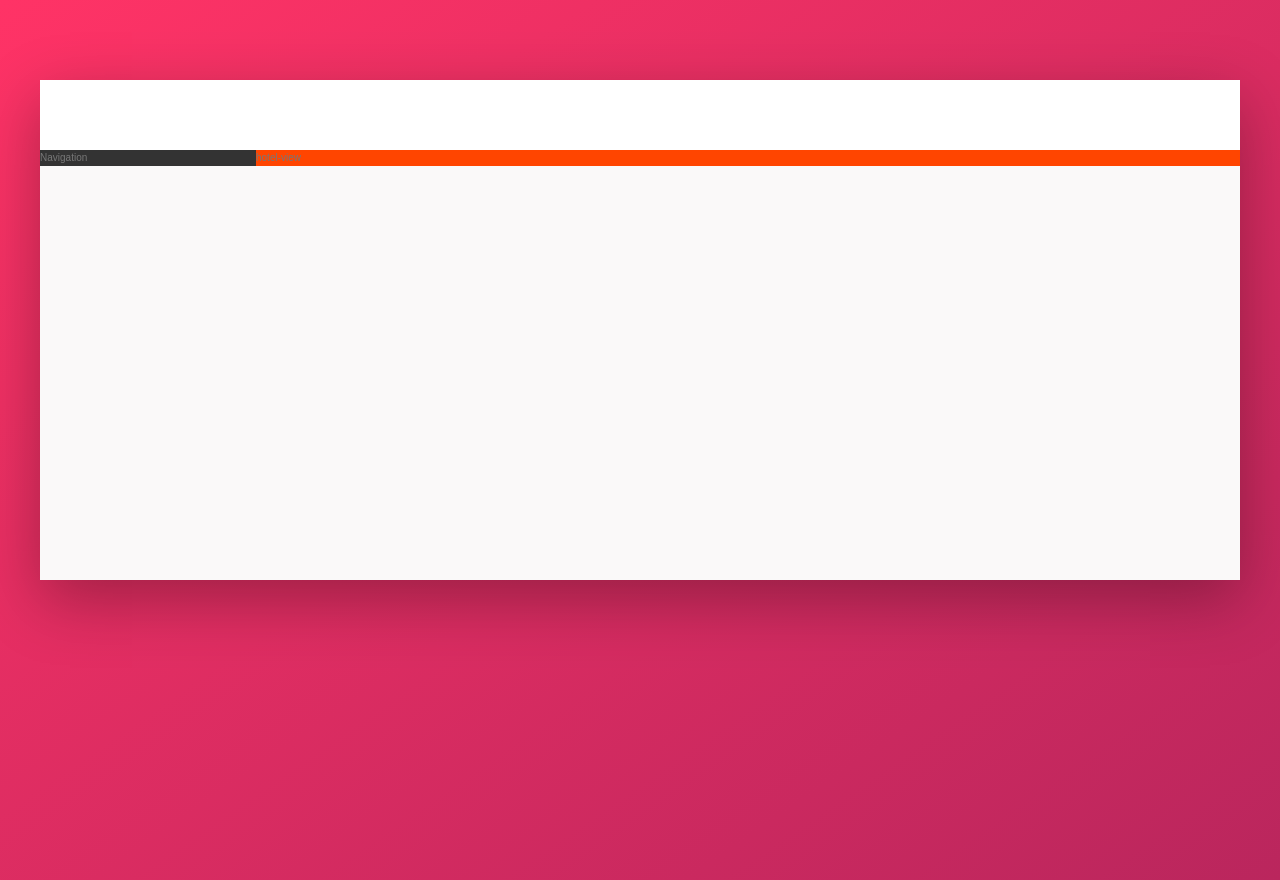
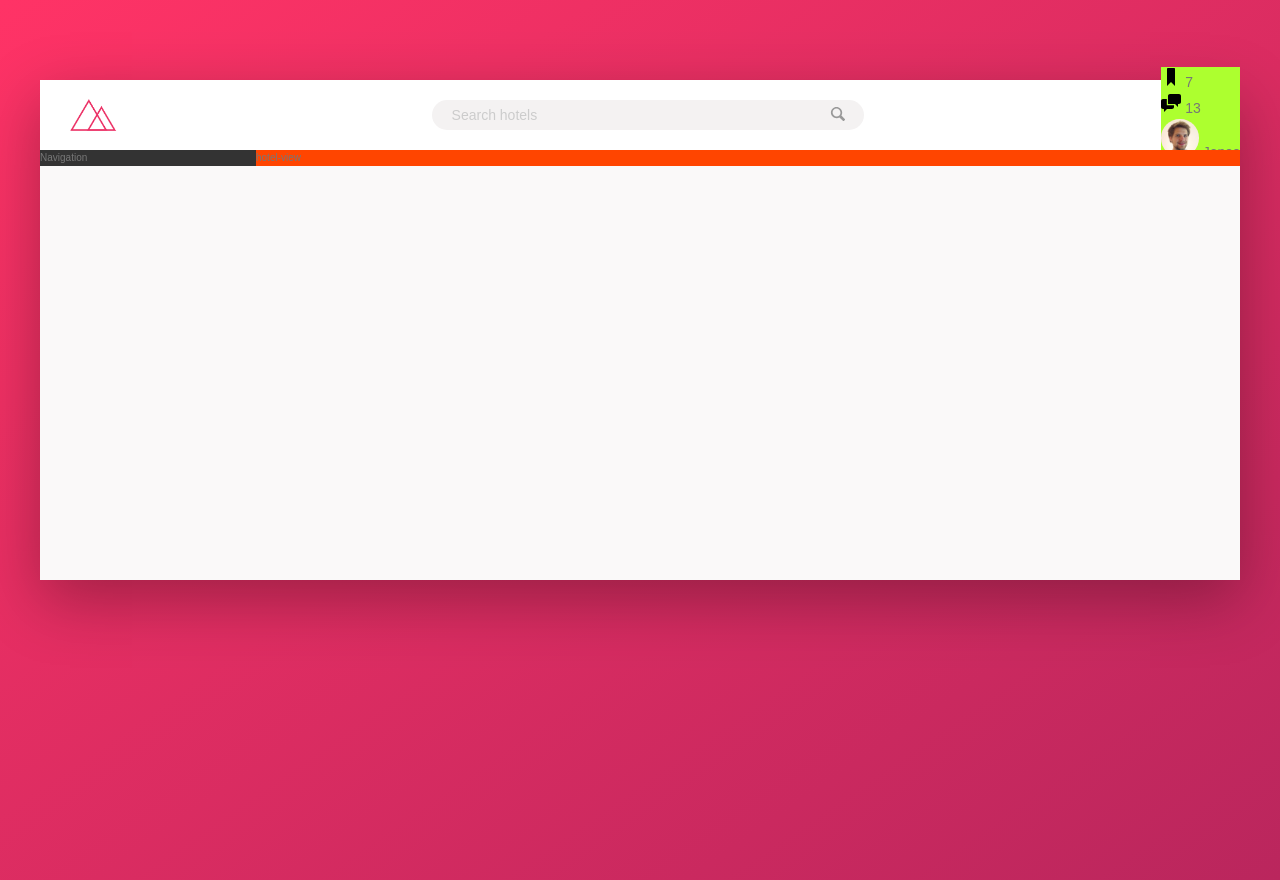
Before and after one commit to arnameti/trello-flexbox, a website: page index.html in a window 1280 px wide. Drawn offline with nearby package versions, Linux system fonts and the light colour scheme; files that its build step writes are made by us from their sources.

Commit message:
building header I

```diff
--- a/app/scss/layout/_header.scss
+++ b/app/scss/layout/_header.scss
@@ -0,0 +1,91 @@
+.header {
+  font-size: 1.4rem;
+  display: flex;
+  justify-content: space-between;
+  align-items: center;
+}
+
+.logo {
+  height: 3.25rem;
+  margin-left: 3rem;
+}
+
+.search {
+  flex: 0 0 40%;
+
+  display: flex;
+  align-items: center;
+  justify-content: center;
+
+  &__input {
+    font-family: inherit;
+    font-size: inherit;
+    background-color: var(--color-grey-light-2);
+    color: inherit;
+    border: none;
+    padding: 0.7rem 2rem;
+    border-radius: 100px;
+    width: 90%;
+    transition: all 0.2s;
+    margin-right: -3.5rem;
+
+    &:focus {
+      outline: none;
+      width: 100%;
+      background-color: var(--color-grey-light-3);
+    }
+
+    &::-webkit-input-placeholder {
+      font-weight: 100;
+      color: var(--color-grey-light-4);
+    }
+  }
+
+  &__input:focus + &__button {
+    background-color: var(--color-grey-light-3);
+  }
+
+  &__button {
+    border: none;
+    background-color: var(--color-grey-light-2);
+
+    &:focus {
+      outline: none;
+
+      &:active {
+        transform: translateY(2px);
+      }
+    }
+  }
+
+  &__icon {
+    height: 1.8rem;
+    width: 1.8rem;
+    fill: var(--color-grey-dark-3);
+  }
+}
+
+.user-nav {
+  background-color: greenyellow;
+  &__icon-box {
+  }
+
+  &__icon {
+    height: 2rem;
+    width: 2rem;
+  }
+
+  &__notification {
+  }
+
+  &__user {
+  }
+
+  &__user-photo {
+    height: 3.75rem;
+    border-radius: 50%;
+  }
+
+  &__user-name {
+  }
+}
--- a/index.html
+++ b/index.html
@@ -17,7 +17,7 @@
   <body>
     <div class="container">
       <header class="header">
-        <!-- <img src="../img/logo.png" alt="trillo logo" class="logo" />
+        <img src="../img/logo.png" alt="trillo logo" class="logo" />
 
         <form action="#" class="search">
           <input
@@ -55,7 +55,7 @@
             />
             <span class="user-nav__user-name">Jonas</span>
           </div>
-        </nav> -->
+        </nav>
       </header>
 
       <div class="content">
```
